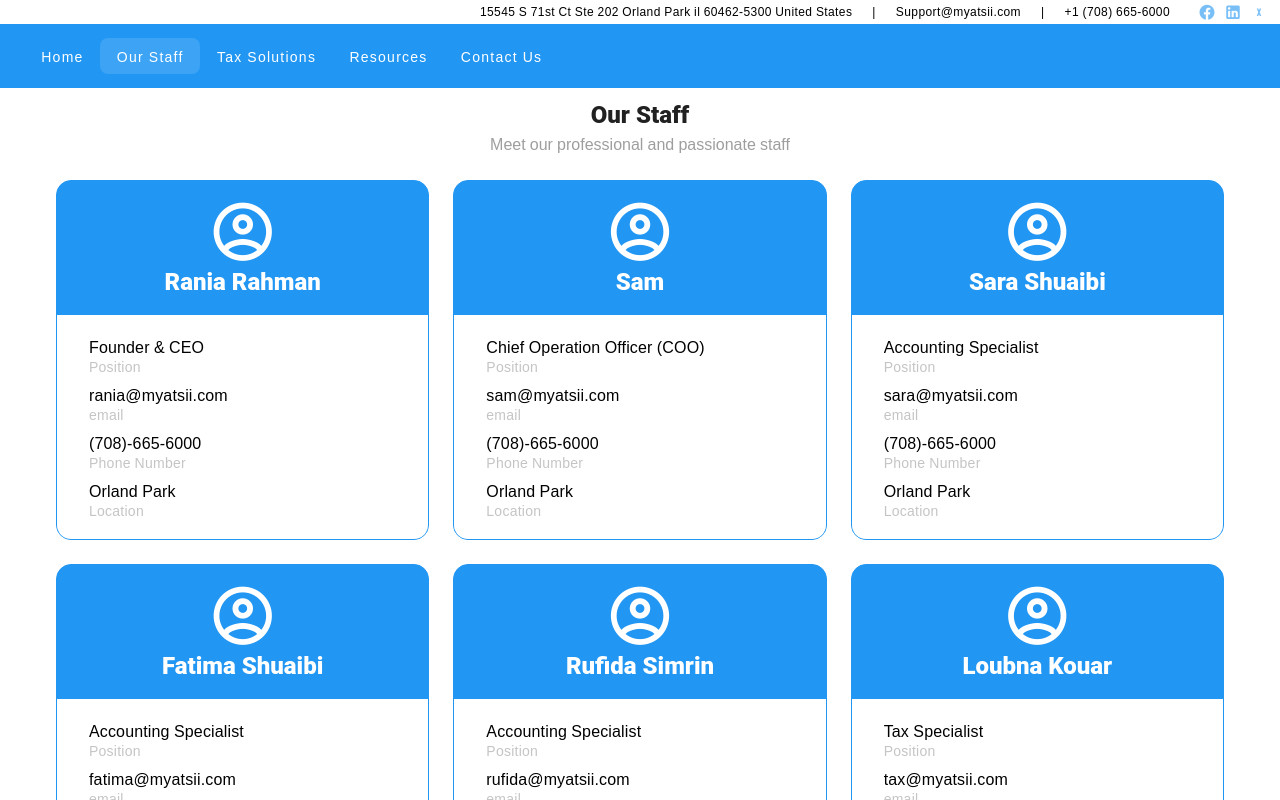
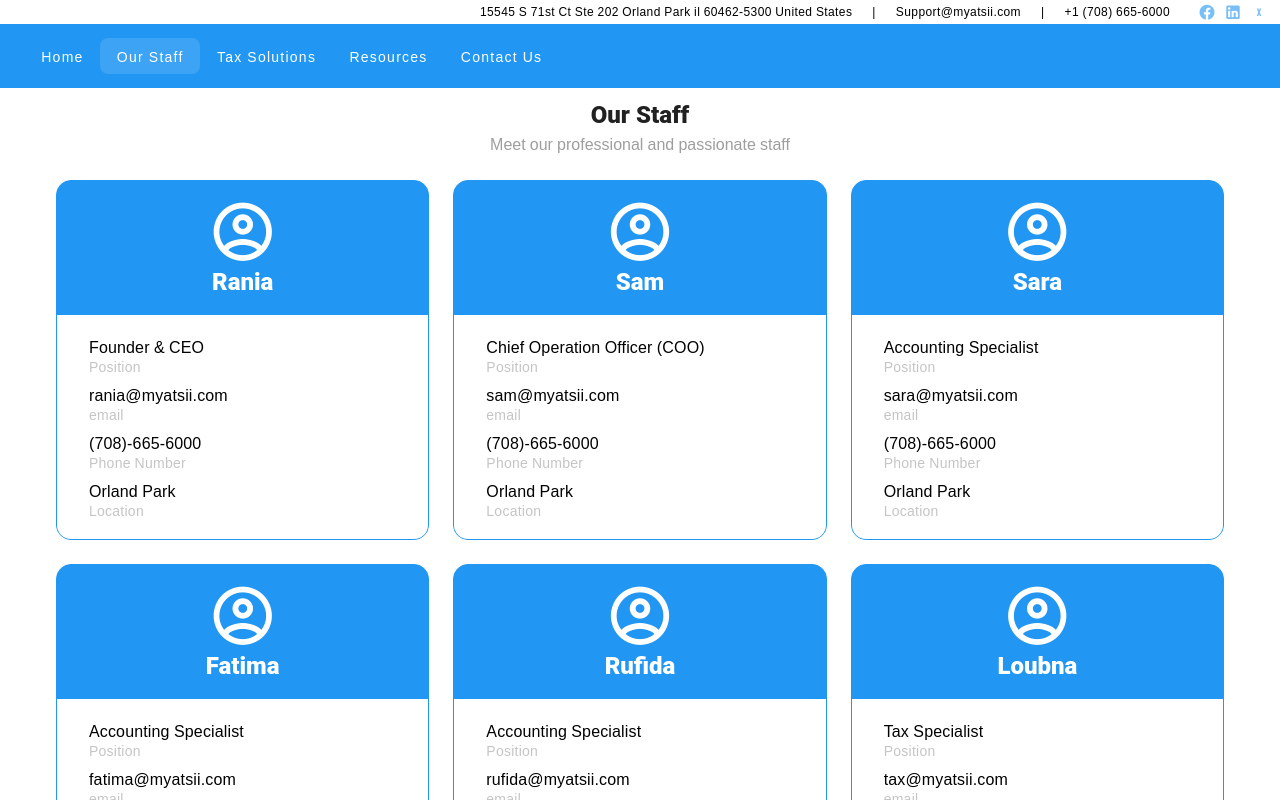
Before and after one commit to yusifk88/taxwebsite, a Nuxt app: page /staff in a window 1280 px wide. Shown: the top 800 px of the page. Built offline with nearby package versions, Linux system fonts and the light colour scheme.

Commit message:
minor fixes

```diff
--- a/pages/staff.vue
+++ b/pages/staff.vue
@@ -53,7 +53,7 @@ export default defineComponent({
       staff: [
 
         {
-          name: "Rania Rahman",
+          name: "Rania",
           qualification: "Founder & CEO",
           phone: "(708)-665-6000",
           email: "rania@myatsii.com",
@@ -68,21 +68,21 @@ export default defineComponent({
           location: "Orland Park"
         },
         {
-          name: "Sara Shuaibi",
+          name: "Sara",
           qualification: "Accounting Specialist",
           phone: "(708)-665-6000",
           email: "sara@myatsii.com",
           location: "Orland Park"
         },
         {
-          name: "Fatima Shuaibi",
+          name: "Fatima",
           qualification: "Accounting Specialist",
           phone: "(708)-665-6000",
           email: "fatima@myatsii.com",
           location: "Orland Park"
         },
         {
-          name: "Rufida Simrin",
+          name: "Rufida",
           qualification: "Accounting Specialist",
           phone: "(708)-665-6000",
           email: "rufida@myatsii.com",
@@ -90,7 +90,7 @@ export default defineComponent({
         }
         ,
         {
-          name: "Loubna Kouar",
+          name: "Loubna",
           qualification: "Tax Specialist",
           phone: "(708)-665-6000",
           email: "tax@myatsii.com",
```
